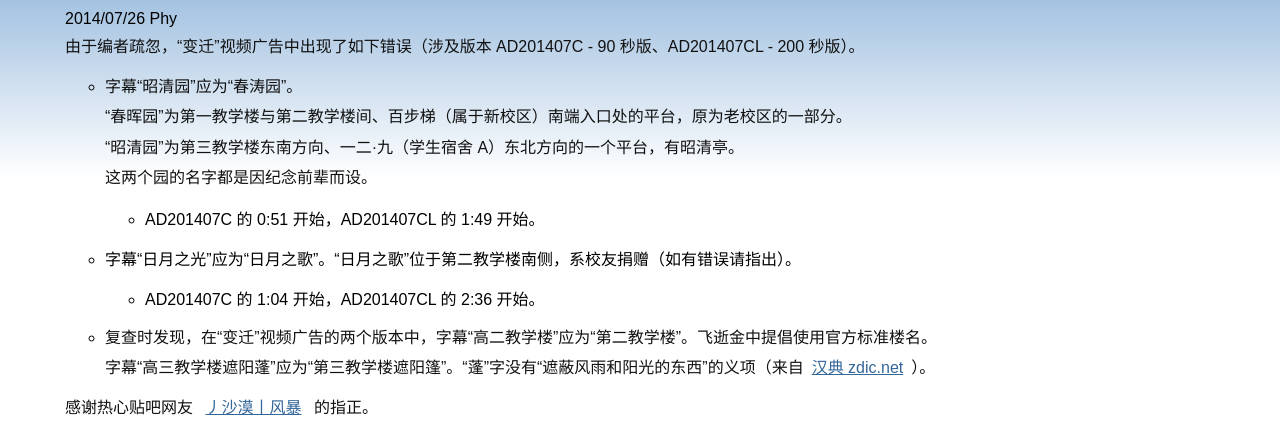
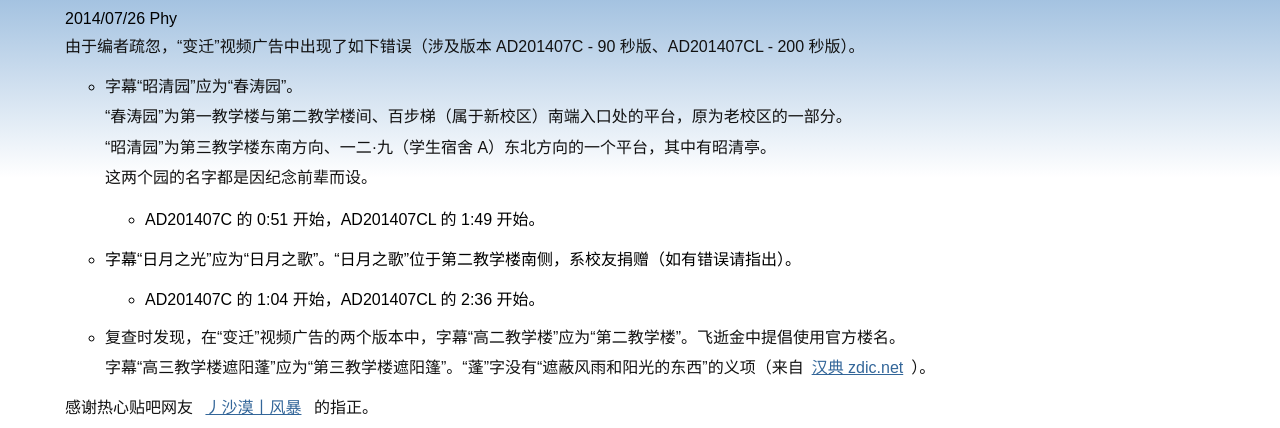
Before and after one commit to fleetingjz/fleetingjz.github.io, a Jekyll site: the page built from _posts/2014-07-26-ad201407error.md, in a window 1280 px wide. Shown: the part 122-550 px from the top of the page. Built offline with Jekyll 4.4.1, drawn with Linux system fonts in a browser that asks for light colours; comment, search, counter and statistics services are not loaded.

Commit message:
继续改通知中的错字。

```diff
--- a/_posts/2014-07-26-ad201407error.md
+++ b/_posts/2014-07-26-ad201407error.md
@@ -9,16 +9,16 @@ categories: []
 
 * 字幕“昭清园”应为“春涛园”。
 
-  “春晖园”为第一教学楼与第二教学楼间、百步梯（属于新校区）南端入口处的平台，原为老校区的一部分。
+  “春涛园”为第一教学楼与第二教学楼间、百步梯（属于新校区）南端入口处的平台，原为老校区的一部分。
 
-  “昭清园”为第三教学楼东南方向、一二·九（学生宿舍 A）东北方向的一个平台，有昭清亭。
+  “昭清园”为第三教学楼东南方向、一二·九（学生宿舍 A）东北方向的一个平台，其中有昭清亭。
 
   这两个园的名字都是因纪念前辈而设。
 
   * AD201407C 的 0:51 开始，AD201407CL 的 1:49 开始。
 * 字幕“日月之光”应为“日月之歌”。“日月之歌”位于第二教学楼南侧，系校友捐赠（如有错误请指出）。
   * AD201407C 的 1:04 开始，AD201407CL 的 2:36 开始。
-* 复查时发现，在“变迁”视频广告的两个版本中，字幕“高二教学楼”应为“第二教学楼”。飞逝金中提倡使用官方标准楼名。
+* 复查时发现，在“变迁”视频广告的两个版本中，字幕“高二教学楼”应为“第二教学楼”。飞逝金中提倡使用官方楼名。
 
   字幕“高三教学楼遮阳蓬”应为“第三教学楼遮阳篷”。“蓬”字没有“遮蔽风雨和阳光的东西”的义项（来自[汉典 zdic.net](http://www.zdic.net/z/23/js/84EC.htm)）。
 
```
